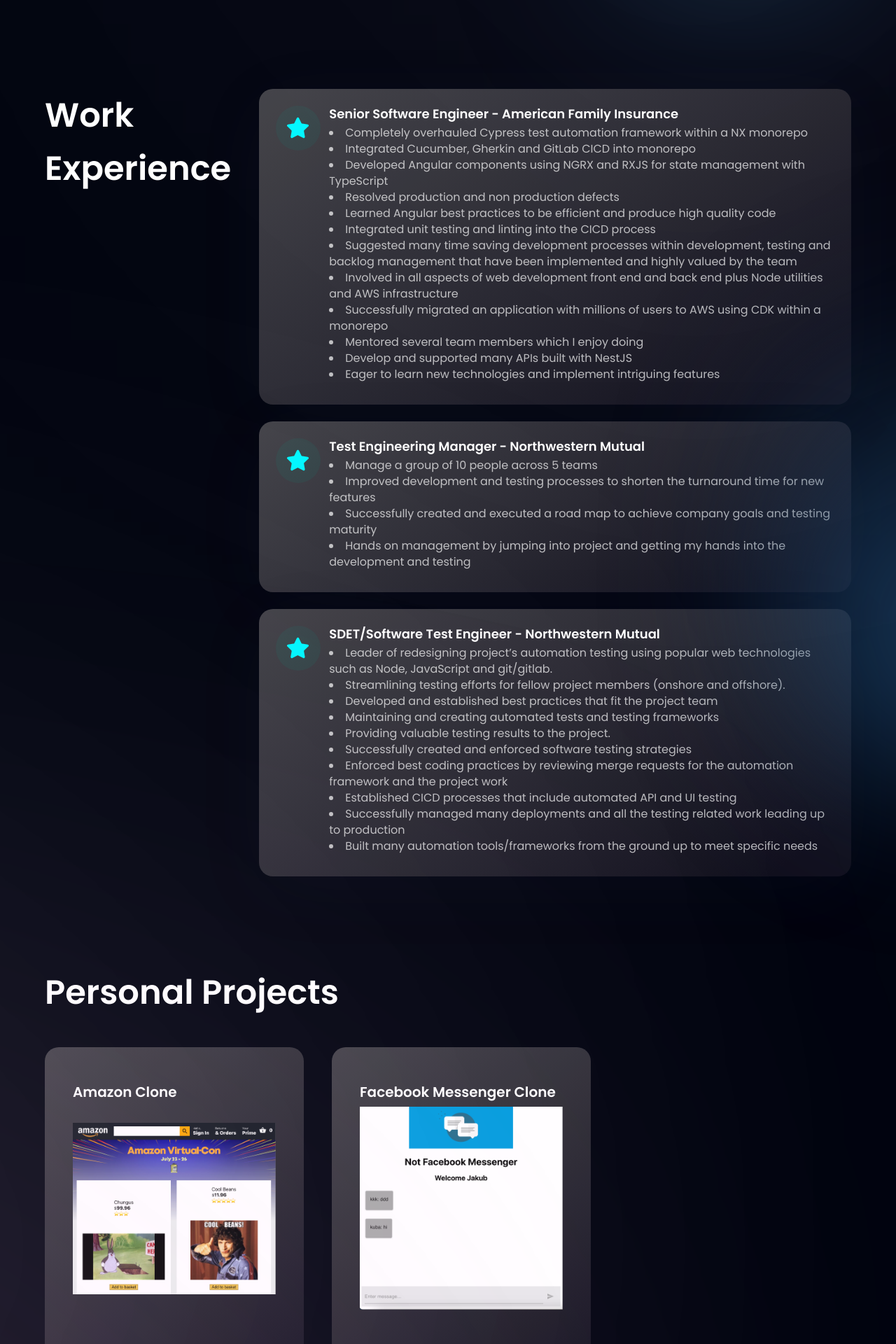
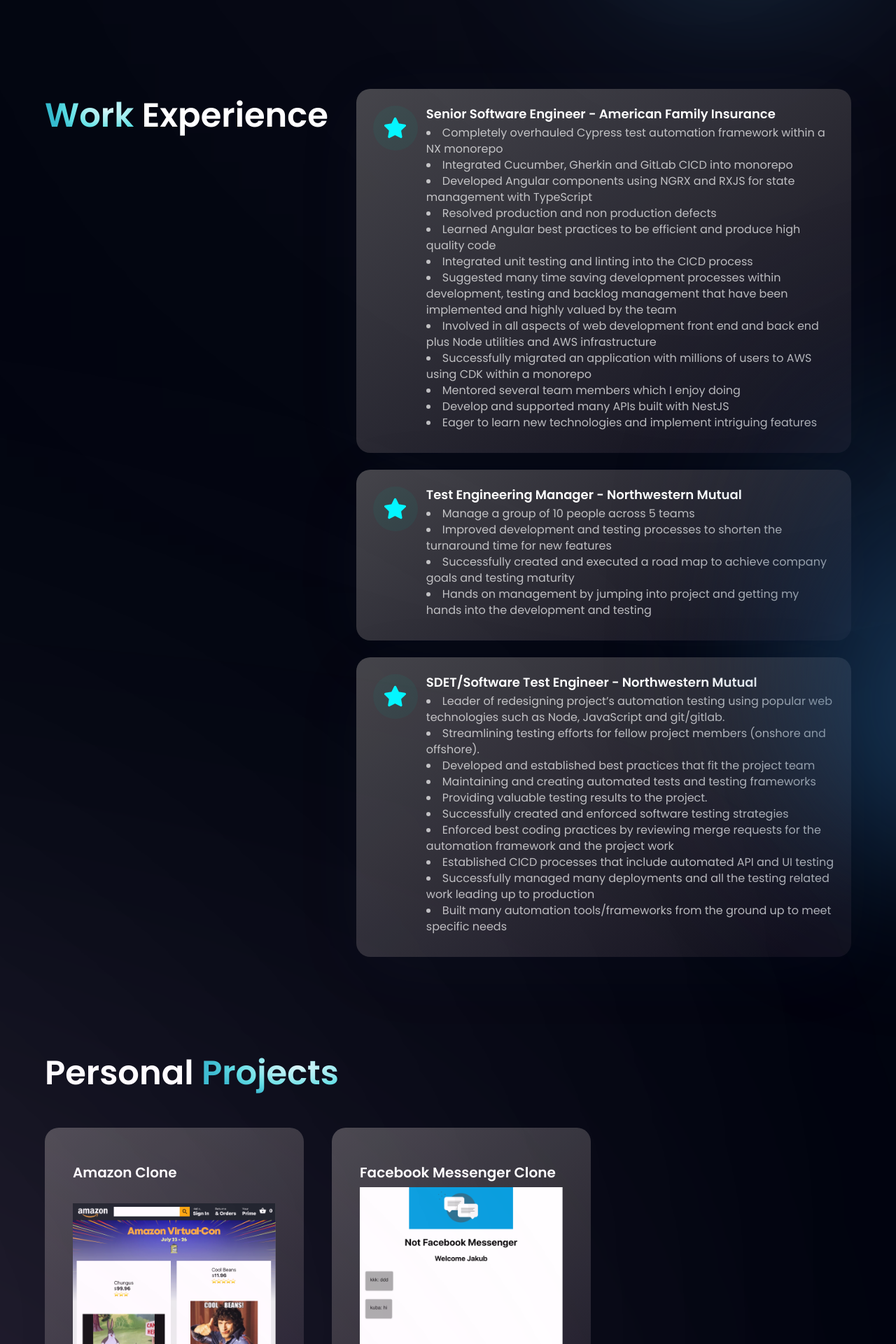
Before and after one commit to ktordoff13/react-resume, a React (Vite) app: page / in a window 1280 px wide. Shown: the part 680-2600 px from the top of the page at 70% size. Built offline with nearby package versions, Linux system fonts and the light colour scheme.

Commit message:
added nestjs

```diff
--- a/src/assets/index.ts
+++ b/src/assets/index.ts
@@ -29,8 +29,10 @@
 import cypress from "./cypress.png";
 import node from "./node.png";
 import resumesite from "./resumesite.png";
+import nestjs from "./nestjs.svg";
 
 export {
+  nestjs,
   resumesite,
   node,
   cypress,
--- a/src/components/Experience.tsx
+++ b/src/components/Experience.tsx
@@ -41,8 +41,8 @@
     <section id="experience" className={layout.section}>
       <div>
         <h2 className={styles.heading2}>
-          Work
-          <br className="sm:block hidden" /> Experience
+          {" "}
+          <span className="text-gradient">Work</span> Experience
         </h2>
       </div>
 
--- a/src/components/Projects.tsx
+++ b/src/components/Projects.tsx
@@ -8,7 +8,9 @@
     className={`${styles.paddingY} ${styles.flexCenter} flex-col relative`}
   >
     <div className="w-full flex justify-between items-center md:flex-row flex-col sm:mb-5 mb-6 relative z-[1]">
-      <h1 className={styles.heading2}>Personal Projects</h1>
+      <h1 className={styles.heading2}>
+        Personal <span className="text-gradient">Projects</span>{" "}
+      </h1>
     </div>
     <div className="flex flex-wrap sm:justify-start justify-center w-full feedback-container relative z-[1]">
       {projects.map((card) => (
--- a/src/constants/index.ts
+++ b/src/constants/index.ts
@@ -21,6 +21,7 @@
   cypress,
   node,
   resumesite,
+  nestjs,
 } from "../assets";
 
 export const navLinks = [
@@ -156,6 +157,7 @@
 ];
 
 export const skills = [
+  { id: "nestjs", logo: nestjs },
   {
     id: "ngrx",
     logo: ngrx,
```
Also changed, not shown: src/assets/nestjs.svg (added).
